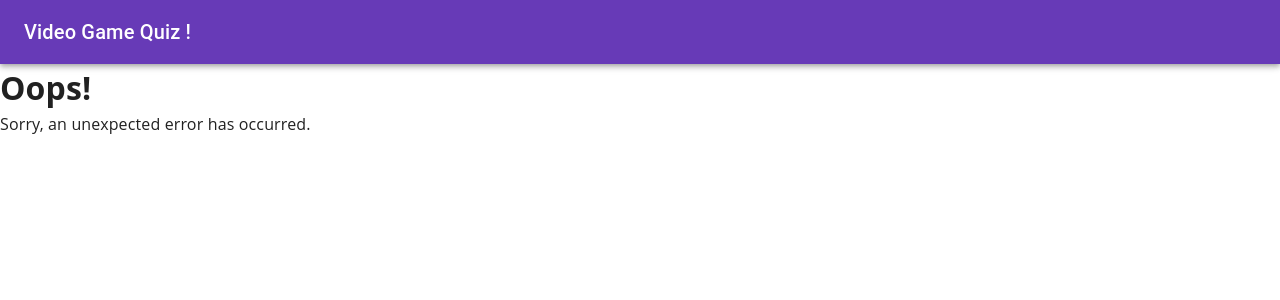
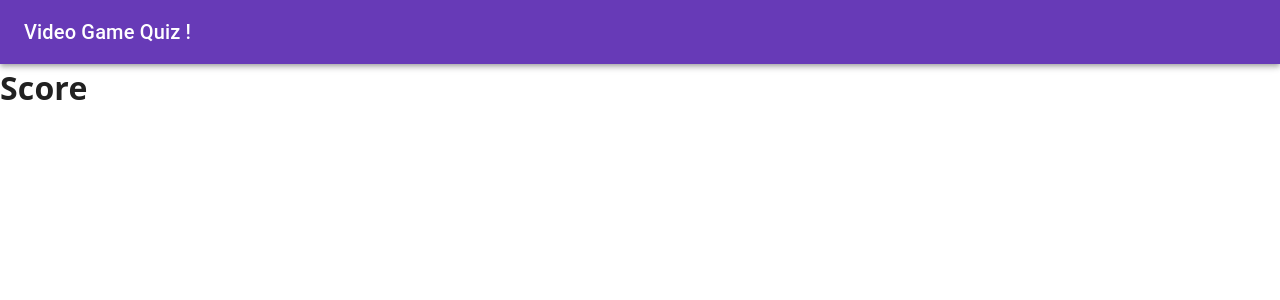
Before and after one commit to 2wisdom/I-Quiz, a React (Vite) app: page /score in a window 1280 px wide. Shown: the top 300 px of the page. Built offline with nearby package versions, Linux system fonts and the light colour scheme.

Commit message:
score apge 추가

```diff
--- a/src/components/AppRouter.tsx
+++ b/src/components/AppRouter.tsx
@@ -2,6 +2,7 @@ import { RouterProvider, createBrowserRouter } from "react-router-dom";
 import Home from "../pages/Home";
 import Quizzes from "../pages/Quizzes";
 import ErrorPage from "../pages/error-page";
+import Score from "../pages/Score";
 
 export default function AppRouter() {
   const router = createBrowserRouter([
@@ -14,6 +15,10 @@ export default function AppRouter() {
       path: "/quiz",
       element: <Quizzes />,
     },
+    {
+      path: "/score",
+      element: <Score />,
+    },
   ]);
 
   return (
--- /dev/null
+++ b/src/pages/Score.tsx
@@ -0,0 +1,7 @@
+export default function Score() {
+  return (
+    <>
+      <h1>Score</h1>
+    </>
+  );
+}
```
